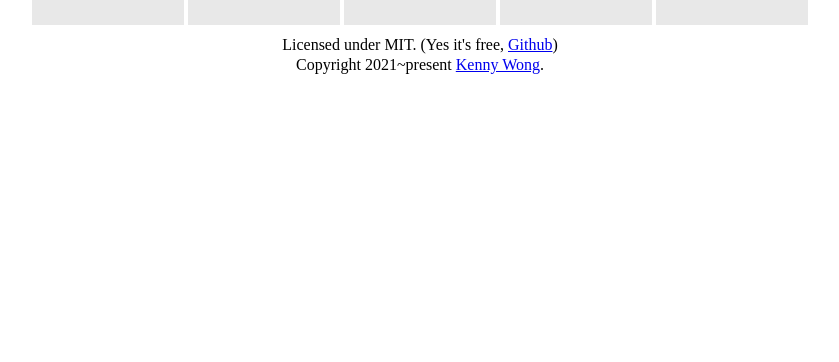
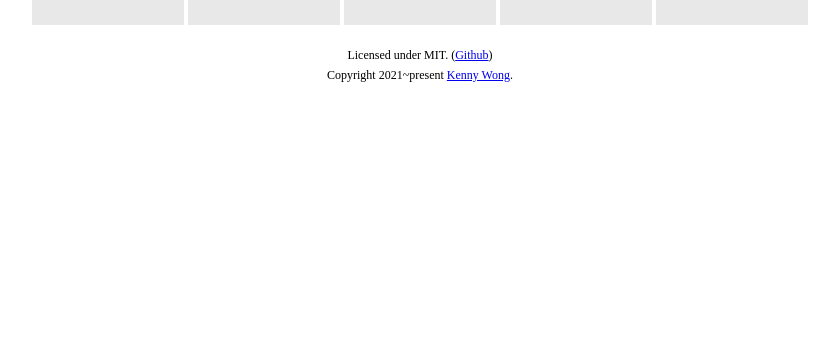
Before and after one commit to kktjs/logo, a plain HTML site: page index.html in a window 1280 px wide. Shown: the part 438-800 px from the top of the page, without its empty margins (220-1059 px from the left). Drawn offline with Linux system fonts and the light colour scheme.

Commit message:
deploy: 791762d870593b693aece695c2cddb0d27f41736

```diff
--- a/index.html
+++ b/index.html
@@ -22,7 +22,7 @@
       margin-top: 10px;
       padding: 16px;
     }
-    .footer { text-align: center; line-height: 20px; padding: 10px 0 20px 0; }
+    .footer { text-align: center; line-height: 20px; padding: 20px 0 20px 0; font-size: 12px;}
   </style>
 </head>
 <body>
@@ -52,7 +52,7 @@
     </a>
   </div>
   <div class="footer">
-    Licensed under MIT. (Yes it's free, <a href="https://github.com/kktjs/logo" target="_blank">Github</a>)
+    Licensed under MIT. (<a href="https://github.com/kktjs/logo" target="_blank">Github</a>)
     <div>
       Copyright 2021~present <a href="http://github.com/jaywcjlove" target="_blank">Kenny Wong</a>.
     </div>
```
